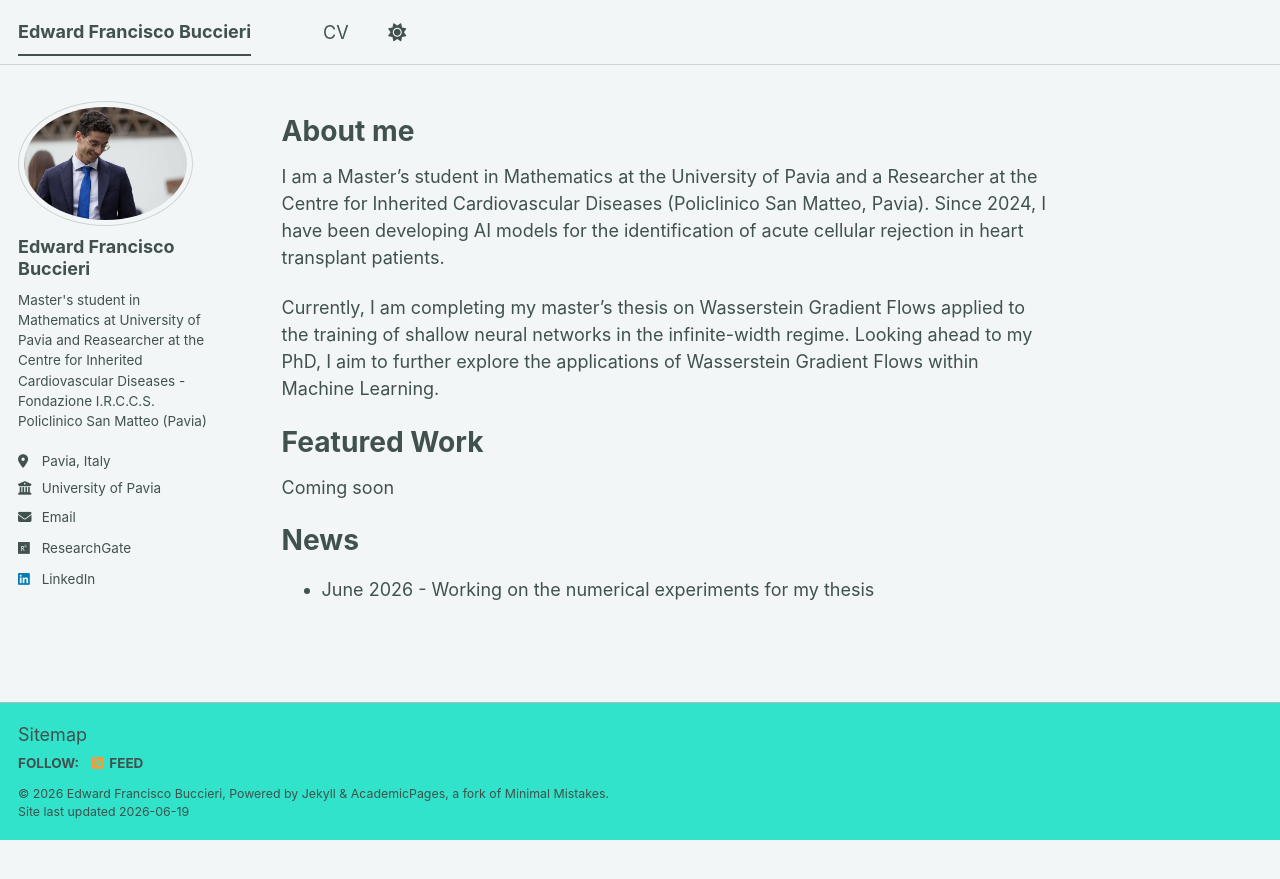
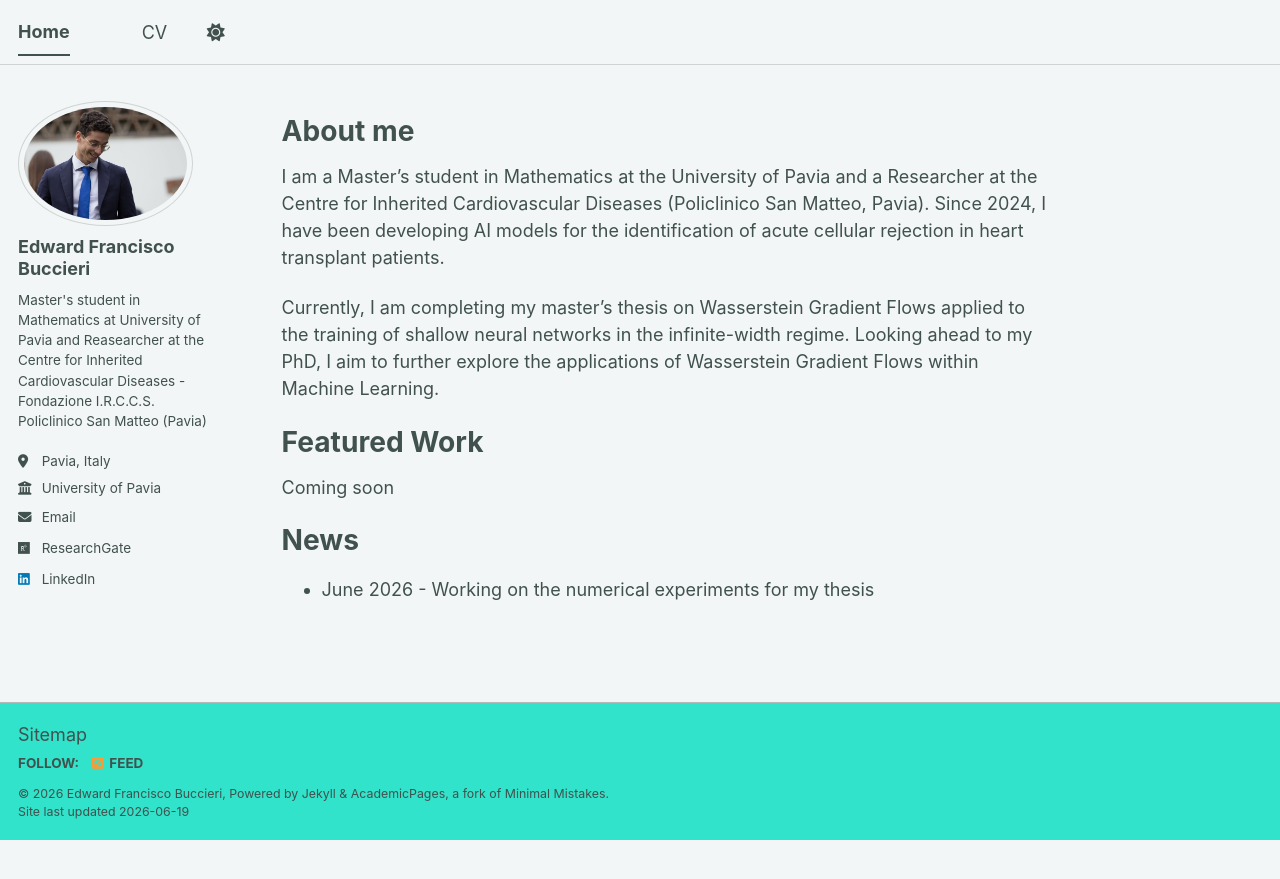
Before and after one commit to edward-f-buccieri/edward-f-buccieri.github.io, a Jekyll site: the page built from _pages/about.md, in a window 1280 px wide. Shown: the top 879 px of the page. Built offline with Jekyll 4.4.1, drawn with Linux system fonts in a browser that asks for light colours; a script bundle is joined from its source files by our own code; library files that are not in the unit come from our copies.

Commit message:
Update _config.yml

```diff
--- a/_config.yml
+++ b/_config.yml
@@ -9,7 +9,7 @@
 # Basic Site Settings
 locale                   : "en-US"
 site_theme               : "mint" # The available themes options are "default", "air", "sunrise", "mint", "dirt" and "contrast"
-title                    : "Edward Francisco Buccieri"
+title                    : "Home"
 title_separator          : "-"
 name                     : &name "Edward Francisco Buccieri"
 description              : &description "Master's student in Mathematics at University of Pavia and Researcher at the Centre for Inherited Cardiovascular Diseases - Fondazione I.R.C.C.S. Policlinico San Matteo (Pavia)"   # Update this with a general description of your site, this is the default if not overridden by a page
```
